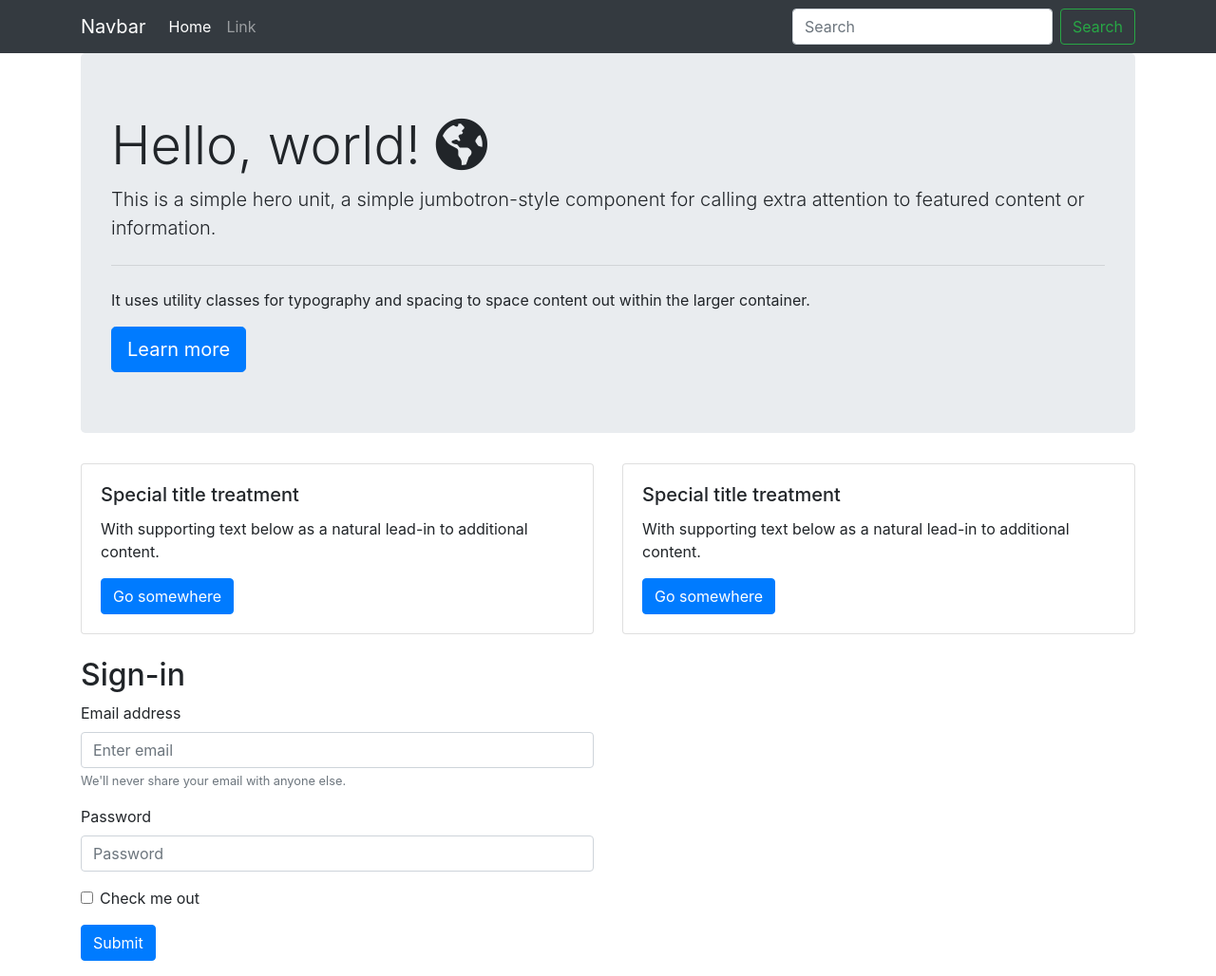
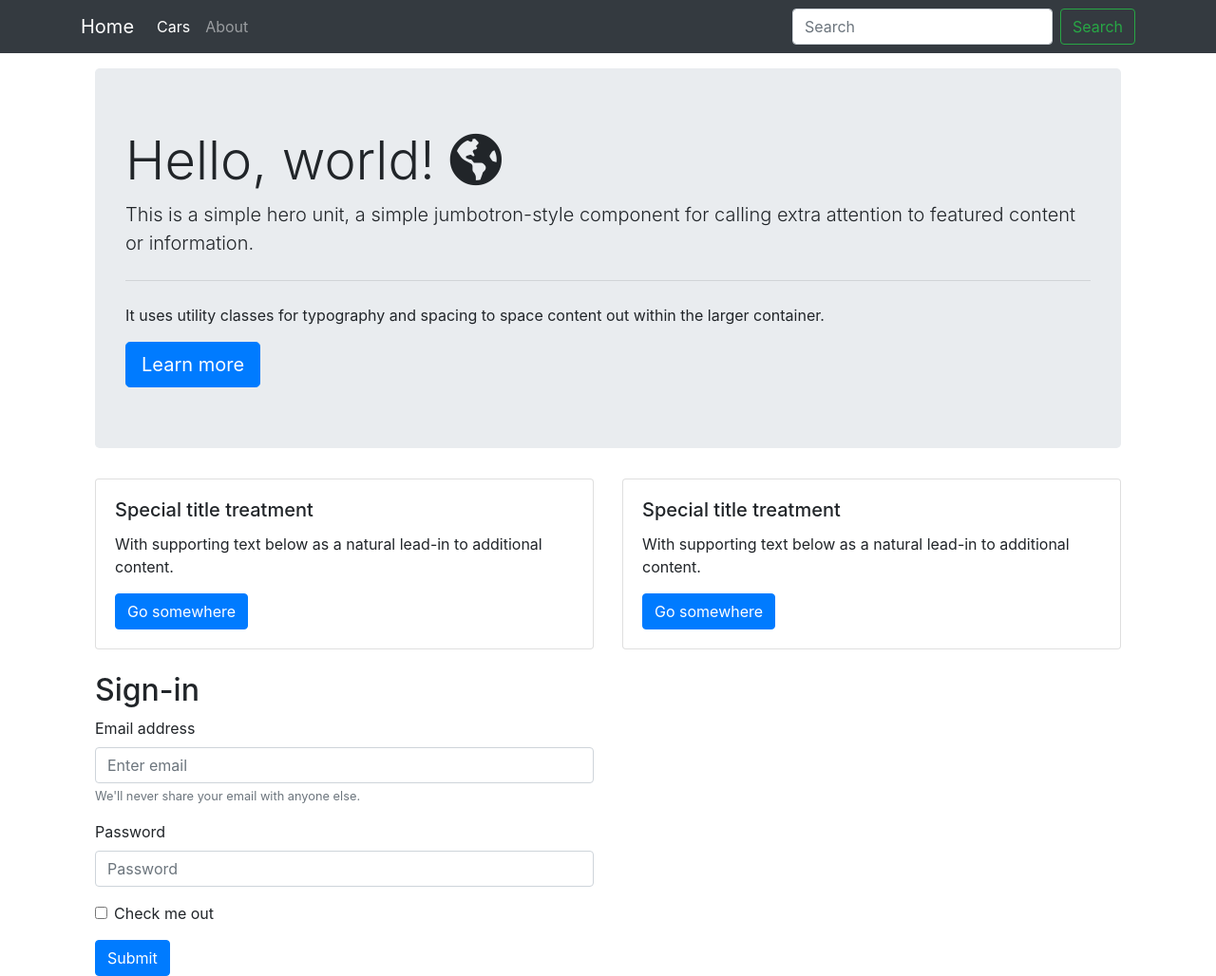
Before and after one commit to birzhans/cars, a Django app: page / in a window 1280 px wide. Shown: the whole page at 95% size. Run offline with Django 3.2, Linux system fonts and the light colour scheme; some libraries are stand-ins or nearby versions.

Commit message:
edit header & add static pages

```diff
--- a/car/urls.py
+++ b/car/urls.py
@@ -2,6 +2,6 @@ from django.urls import include, path
 from .views import index, car_detail
 
 urlpatterns = [
-    path("", index),
+    path("", index, name="car_index_path"),
     path("<str:id>/", car_detail, name="car_detail_url"),
 ]
--- a/cars/urls.py
+++ b/cars/urls.py
@@ -15,10 +15,11 @@ Including another URLconf
 """
 from django.contrib import admin
 from django.urls import include, path
-from .views import index
+from .views import *
 
 urlpatterns = [
     path("admin/", admin.site.urls),
-    path("", index),
+    path("", index, name="index_path"),
+    path("about/", about, name="about_path"),
     path("car/", include("car.urls")),
 ]
--- a/cars/views.py
+++ b/cars/views.py
@@ -3,3 +3,7 @@ from django.shortcuts import render
 
 def index(request):
     return render(request, "index.html", {})
+
+
+def about(request):
+    return render(request, "about.html", {})
--- a/templates/index.html
+++ b/templates/index.html
@@ -1,41 +1,6 @@
-{% load static %}
-<!DOCTYPE html>
-<html>
+{% extends 'template.html' %}
 
-<head>
-	<link rel="stylesheet" href="{% static 'css/bootstrap.min.css' %}">
-	<link rel="stylesheet" href="{% static 'fa/css/all.min.css' %}">
-	<script src="{% static 'js/bootstrap.min.js' %}"></script>
-	<title>
-		Index page
-	</title>
-</head>
-
-<body>
-	<nav class="navbar navbar-expand-lg navbar-dark bg-dark">
-		<div class="container">
-			<a class="navbar-brand" href="#">Navbar</a>
-			<button class="navbar-toggler" type="button" data-toggle="collapse" data-target="#navbarSupportedContent"
-				aria-controls="navbarSupportedContent" aria-expanded="false" aria-label="Toggle navigation">
-				<span class="navbar-toggler-icon"></span>
-			</button>
-			<div class="collapse navbar-collapse" id="navbarSupportedContent">
-				<ul class="navbar-nav mr-auto">
-					<li class="nav-item active">
-						<a class="nav-link" href="#">Home <span class="sr-only">(current)</span></a>
-					</li>
-					<li class="nav-item">
-						<a class="nav-link" href="#">Link</a>
-					</li>
-				</ul>
-				<form class="form-inline my-2 my-lg-0">
-					<input class="form-control mr-sm-2" type="search" placeholder="Search" aria-label="Search">
-					<button class="btn btn-outline-success my-2 my-sm-0" type="submit">Search</button>
-				</form>
-			</div>
-		</div>
-	</nav>
-
+{% block content %}
 <div class="container">
 	<div class="jumbotron">
 		<h1 class="display-4">Hello, world! <i class="fas fa-globe-americas"></i></h1>
@@ -96,6 +61,4 @@
 		</div>
 	</div>
 </div>
-</body>
-
-</html>
+{% endblock %}
--- a/templates/template.html
+++ b/templates/template.html
@@ -15,7 +15,7 @@
 <body>
 	<nav class="navbar navbar-expand-lg navbar-dark bg-dark">
 		<div class="container">
-			<a class="navbar-brand" href="#">Navbar</a>
+			<a class="navbar-brand" href="{% url 'index_path' %}">Home</a>
 			<button class="navbar-toggler" type="button" data-toggle="collapse" data-target="#navbarSupportedContent"
 				aria-controls="navbarSupportedContent" aria-expanded="false" aria-label="Toggle navigation">
 				<span class="navbar-toggler-icon"></span>
@@ -23,10 +23,10 @@
 			<div class="collapse navbar-collapse" id="navbarSupportedContent">
 				<ul class="navbar-nav mr-auto">
 					<li class="nav-item active">
-						<a class="nav-link" href="#">Home <span class="sr-only">(current)</span></a>
+						<a class="nav-link" href="{% url 'car_index_path' %}">Cars</a>
 					</li>
 					<li class="nav-item">
-						<a class="nav-link" href="#">Link</a>
+						<a class="nav-link" href="{% url 'about_path' %}">About</a>
 					</li>
 				</ul>
 				<form class="form-inline my-2 my-lg-0">
@@ -37,8 +37,10 @@
 		</div>
 	</nav>
 
-	{% block content %}
-	{% endblock %}
+	<div class="container mt-3">
+		{% block content %}
+		{% endblock %}
+	</div>
 </body>
 
 </html>
```
Also changed, not shown: templates/about.html (added, +9 -0 lines). Lines whose indentation alone changed are shown as unchanged.
